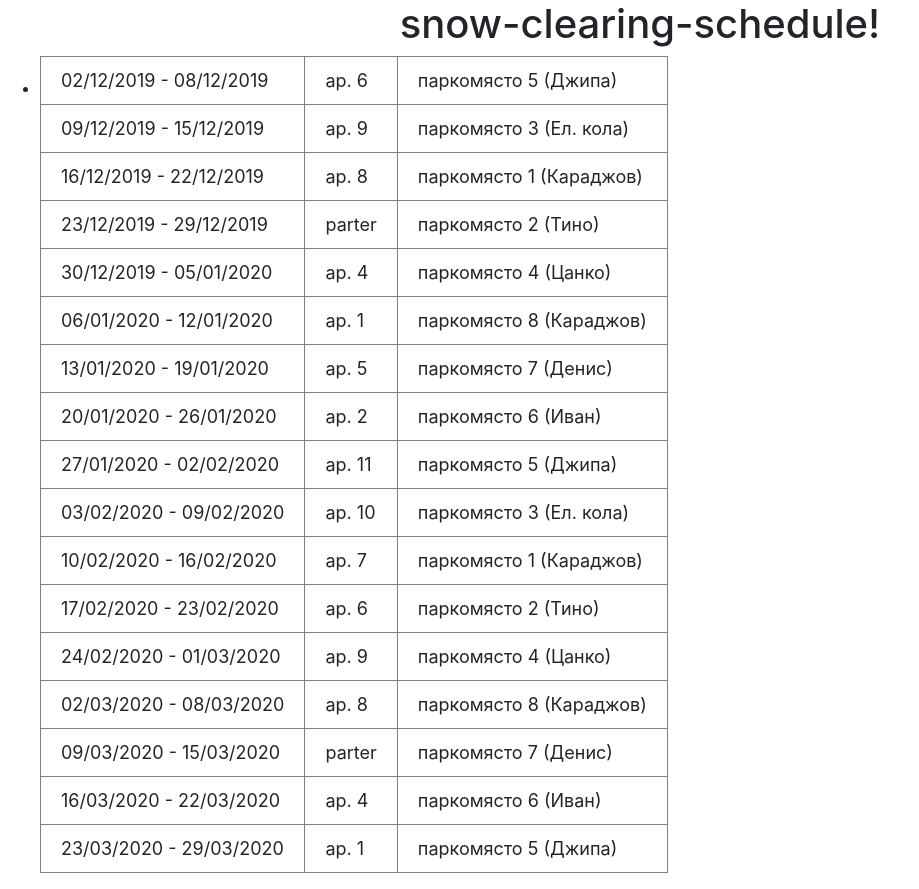
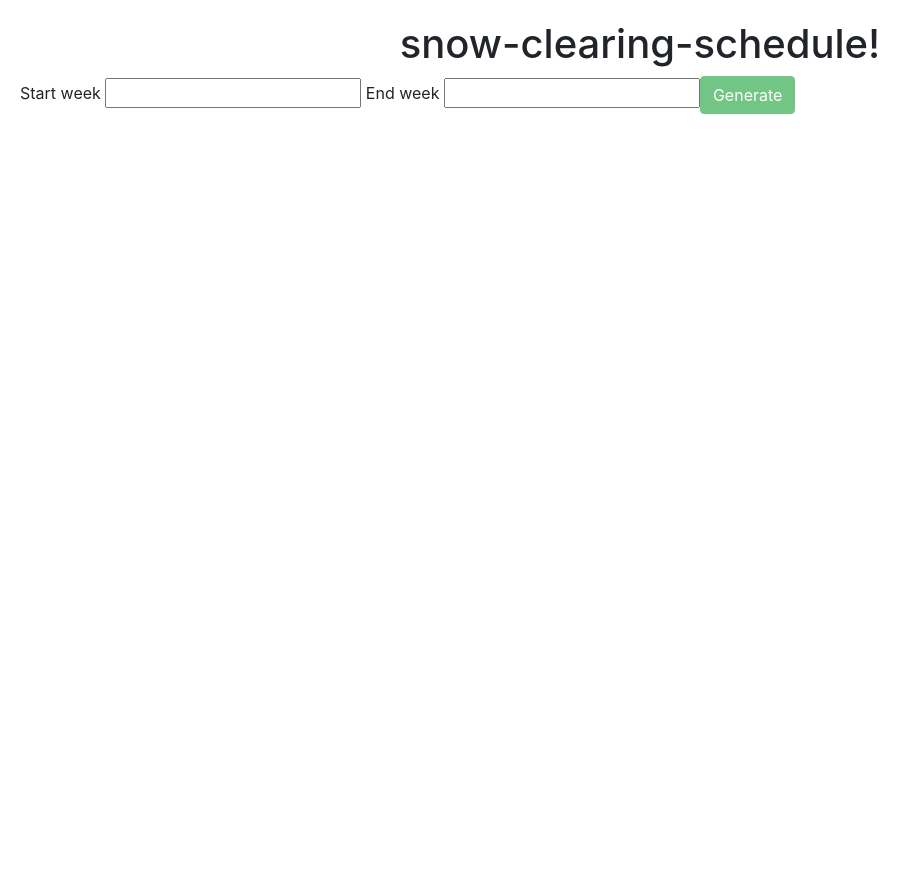
Before and after one commit to jibonita/snow-clearing-schedule, an Angular app: page / in a window 1280 px wide. Shown: the whole page, without its empty margins (0-919 px from the left). After the commit the page ends 800 px from the top, so only its background shows below. Built offline with nearby package versions, Linux system fonts and the light colour scheme.

Commit message:
added datepicker to choose start and end week

```diff
--- a/src/app/app.component.css
+++ b/src/app/app.component.css
@@ -0,0 +1,3 @@
+body {
+    padding: 20px;
+}
--- a/src/app/app.component.html
+++ b/src/app/app.component.html
@@ -1,13 +1,22 @@
-<!--The content below is only a placeholder and can be replaced.-->
+<!DOCTYPE html>
+<html lang="en">
+
+<head>
+  <meta charset="UTF-8">
+  <meta name="viewport" content="width=device-width, initial-scale=1.0">
+  <meta http-equiv="X-UA-Compatible" content="ie=edge">
+  <title>Snow Cleaning Schedule</title>
+</head>
+
+<body>
   <div style="text-align:center">
     <h1>
       {{ title }}!
     </h1>
 
   </div>
-<ul>
-  <li>
+
   <app-create-schedule></app-create-schedule>
-  </li>
+</body>
 
-</ul>
+</html>
--- a/src/app/app.module.ts
+++ b/src/app/app.module.ts
@@ -5,11 +5,16 @@ import { NgModule } from "@angular/core";
 import { AppComponent } from "./app.component";
 import { CreateScheduleComponent } from "./create-schedule/create-schedule.component";
 import { BrowserAnimationsModule } from "@angular/platform-browser/animations";
+import { ReactiveFormsModule } from '@angular/forms';
+import { BsDatepickerModule } from 'ngx-bootstrap/datepicker';
 
 @NgModule({
   declarations: [AppComponent, CreateScheduleComponent],
-  imports: [BrowserModule, BrowserAnimationsModule],
+  imports: [BrowserModule, BrowserAnimationsModule,
+    ReactiveFormsModule,
+    BsDatepickerModule.forRoot(),
+  ],
   providers: [DataEntry],
   bootstrap: [AppComponent]
 })
-export class AppModule {}
+export class AppModule { }
--- a/src/app/create-schedule/create-schedule.component.html
+++ b/src/app/create-schedule/create-schedule.component.html
@@ -1,5 +1,21 @@
-<div>
-  <table>
+<form [formGroup]="startEndDateForm" (submit)="generateSchedule()" *ngIf="!scheduleList.length">
+  Start week <input type="text" formControlName="startWeek" [minDate]="minStartDate" bsDatepicker
+    [bsConfig]="{ dateInputFormat: 'DD-MM-YYYY' }" [daysDisabled]="[6,0,2,3,4,5]">
+  End week <input type="text" formControlName="endWeek" [minDate]="minEndDate" bsDatepicker
+    [bsConfig]="{ dateInputFormat: 'DD-MM-YYYY' }" [daysDisabled]="[6,0,2,3,4,5]">
+  <button type="submit" [disabled]="!startEndDateForm.valid" class="btn btn-success m-r-20">Generate</button>
+</form>
+
+<div *ngIf="scheduleList.length">
+  <table class="table-stripe">
+    <thead>
+      <tr>
+        <th>Седмица</th>
+        <th>Двор</th>
+        <th>Рампа</th>
+      </tr>
+    </thead>
+    <tbody>
       <tr *ngFor="let week of scheduleList">
         <td class="md-4">{{ week.fromTo }}</td>
         <td class="md-4">{{ week.flatNo.name }}</td>
@@ -7,5 +23,7 @@
           {{ week.parkingLot.name }} ({{ week.parkingLot.ownerName }})
         </td>
       </tr>
+    </tbody>
+
   </table>
 </div>
--- a/src/app/create-schedule/create-schedule.component.ts
+++ b/src/app/create-schedule/create-schedule.component.ts
@@ -1,5 +1,6 @@
 import { DataEntry } from "./../data/database";
 import { Component, OnInit } from "@angular/core";
+import { FormBuilder, Validators } from '@angular/forms';
 
 @Component({
   selector: "app-create-schedule",
@@ -14,29 +15,32 @@ export class CreateScheduleComponent implements OnInit {
   endWeek = new Date(2020, 2, 30);
   scheduleList = [];
 
-  constructor(private data: DataEntry) {}
+  startEndDateForm = this.fb.group({
+    startWeek: ['', Validators.required],
+    endWeek: ['', Validators.required],
+  });
+
+  minStartDate: Date;
+  minEndDate: Date;
+
+  constructor(private data: DataEntry,
+    private fb: FormBuilder,
+  ) {
+    let d = new Date();
+    this.minStartDate = new Date(d.getFullYear(), d.getMonth(), this.getMonday(d));
+    d = new Date(d.getFullYear() + 1, 2, 15);
+    this.minEndDate = new Date(d.getFullYear(), d.getMonth(), this.getMonday(d));
+  }
 
   ngOnInit() {
-    this.fillScheduleWeeks();
+    // this.fillScheduleWeeks();
   }
 
-  shuffle(arrayOrig) {
-    // const array = [...arrayOrig];
-    const array = arrayOrig.filter(elem => elem.active);
-    let currentIndex = array.length;
-    let randomIndex;
+  generateSchedule() {
+    this.startWeek = this.startEndDateForm.value.startWeek;
+    this.endWeek = this.startEndDateForm.value.endWeek;
 
-    // While there remain elements to shuffle...
-    while (0 !== currentIndex) {
-      // Pick a remaining element...
-      randomIndex = Math.floor(Math.random() * currentIndex);
-      currentIndex -= 1;
-
-      // And swap it with the current element.
-      this.swapElements(array, currentIndex, randomIndex);
-    }
-
-    return array;
+    this.fillScheduleWeeks();
   }
 
   fillScheduleWeeks() {
@@ -44,7 +48,7 @@ export class CreateScheduleComponent implements OnInit {
 
     this.addParkingLotsSchedule();
 
-    return this.scheduleList;
+    // return this.scheduleList;
   }
 
   addFrontYardSchedule() {
@@ -93,6 +97,25 @@ export class CreateScheduleComponent implements OnInit {
     }
   }
 
+  shuffle(arrayOrig) {
+    // const array = [...arrayOrig];
+    const array = arrayOrig.filter(elem => elem.active);
+    let currentIndex = array.length;
+    let randomIndex;
+
+    // While there remain elements to shuffle...
+    while (0 !== currentIndex) {
+      // Pick a remaining element...
+      randomIndex = Math.floor(Math.random() * currentIndex);
+      currentIndex -= 1;
+
+      // And swap it with the current element.
+      this.swapElements(array, currentIndex, randomIndex);
+    }
+
+    return array;
+  }
+
   addDays(date, days) {
     const result = new Date(date);
     result.setDate(result.getDate() + days);
@@ -112,4 +135,8 @@ export class CreateScheduleComponent implements OnInit {
     array[currentIndex] = array[swapIndex];
     array[swapIndex] = temporaryValue;
   }
+
+  getMonday(date) {
+    return date.getDate() + (1 + 7 - date.getDay()) % 7;
+  }
 }
```
Also changed, not shown: 2 other files (tests, documents, lock files or other folders). Lines whose indentation alone changed are shown as unchanged.
